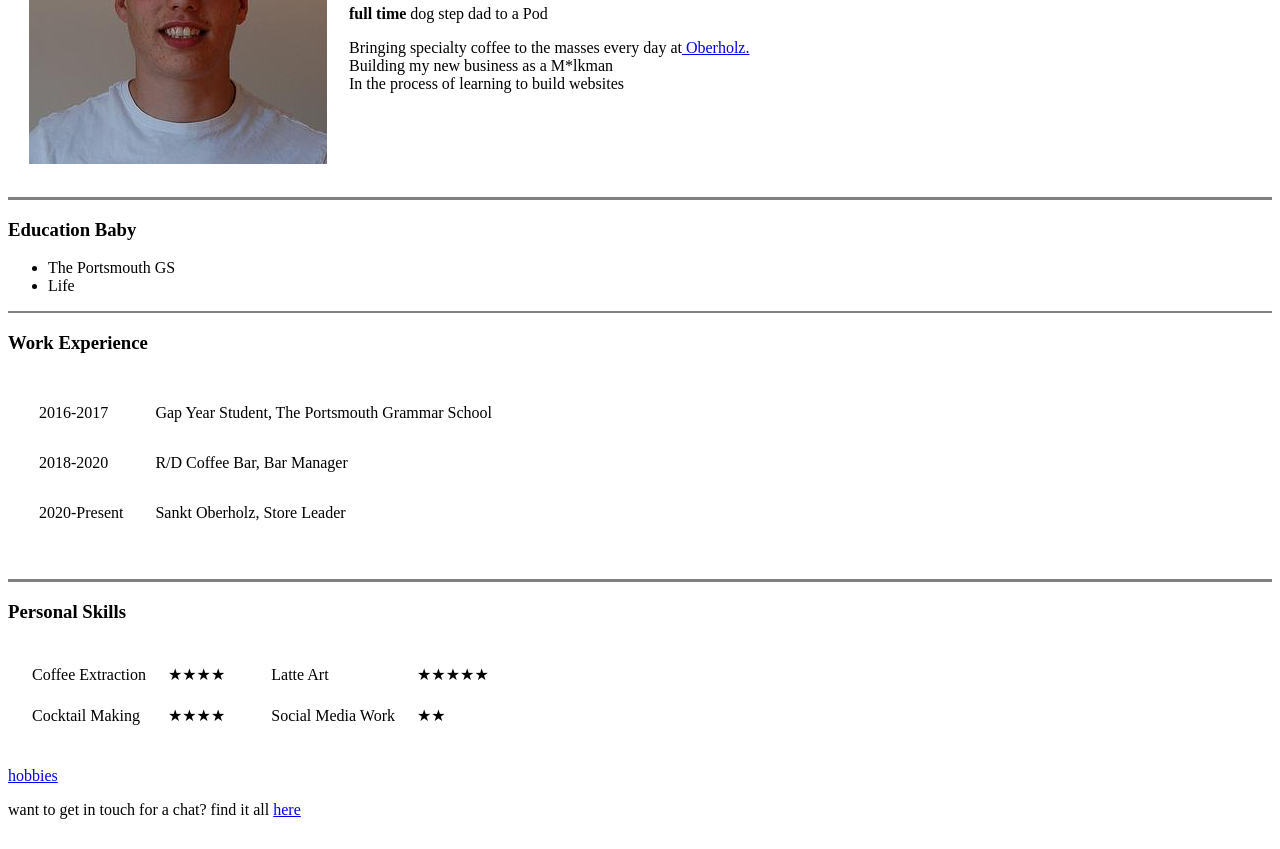
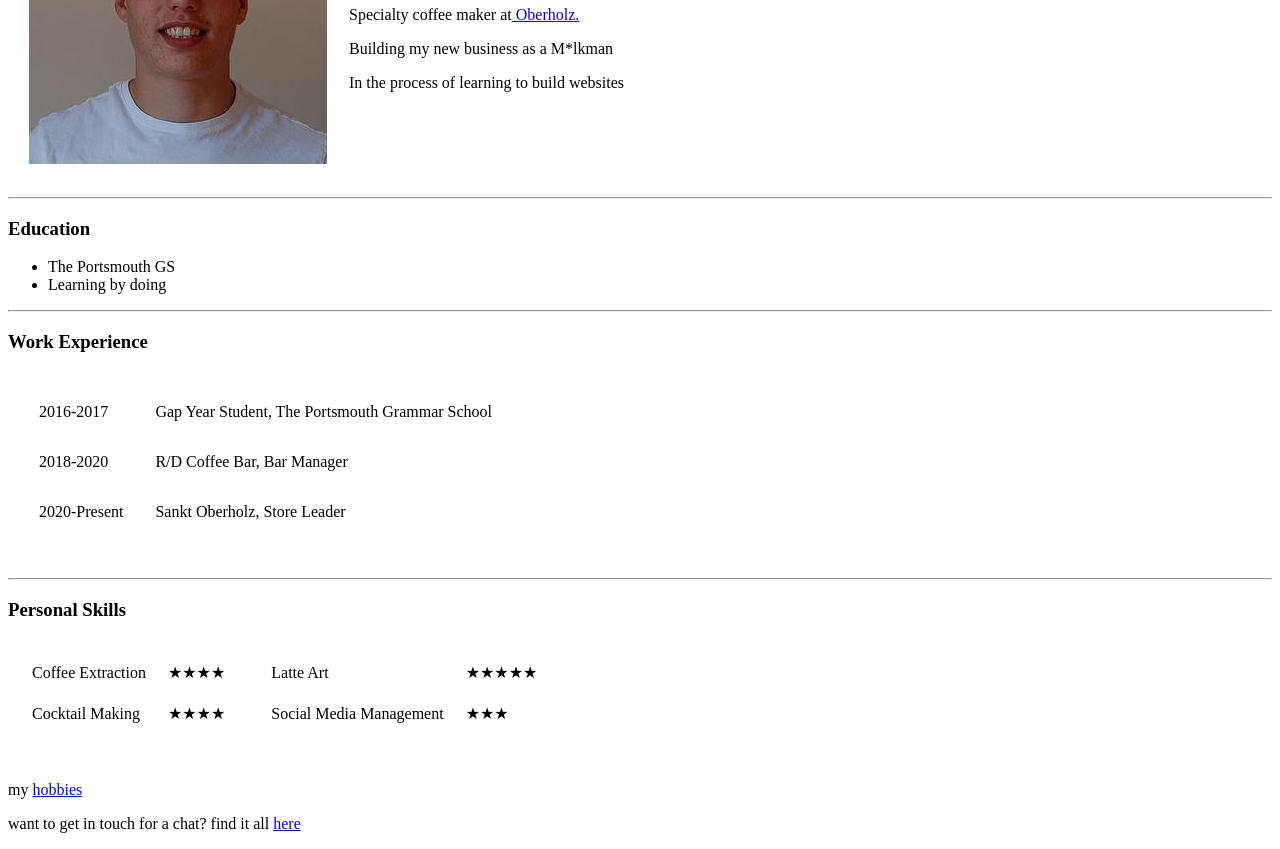
Before and after one commit to DannyHeyes/CV, a plain HTML site: page index.html in a window 1280 px wide. Shown: the part 163-1012 px from the top of the page. Drawn offline with Linux system fonts and the light colour scheme.

Commit message:
Update 03.04

```diff
--- a/index.html
+++ b/index.html
@@ -4,6 +4,7 @@
 <head>
   <meta charset="utf-8">
   <title>Danny's Personal Site</title>
+  <link rel="stylesheet" href="css/styles.css">
 </head>
 
 <body>
@@ -11,21 +12,18 @@
     <tr>
       <td> <img src="danny.jpg" alt="Headshot"></td>
       <td><h1>Danny Heyes</h1>
-      <p><strong>full time</strong> dog step dad to a Pod</p>
-      <p>Bringing specialty coffee to the masses every day at<a href="https://sanktoberholz.de"> Oberholz.</a>
-      <br>
-      Building my new business as a M*lkman
-      <br>
-      In the process of learning to build websites</p></td>
+      <p>Specialty coffee maker at<a href="https://sanktoberholz.de"> Oberholz.</a></p>
+      <p>Building my new business as a M*lkman</p>
+      <p>In the process of learning to build websites</p></td>
     </tr>
   </table>
-  <hr size="3" noshade>
-  <h3>Education Baby</h3>
+  <hr>
+  <h3>Education </h3>
   <ul>
     <li>The Portsmouth GS</li>
-    <li>Life</li>
+    <li>Learning by doing</li>
   </ul>
-  <hr <size="3" noshade>
+  <hr>
   <h3>Work Experience</h3>
   <table cellspacing="30">
     <tr>
@@ -42,7 +40,7 @@
     </tr>
   </table>
   <br>
-  <hr size="3" noshade>
+  <hr>
   <h3>Personal Skills</h3>
   <table>
     <tr>
@@ -65,15 +63,15 @@
             <td>★★★★★</td>
           </tr>
           <tr>
-            <td>Social Media Work</td>
-            <td>★★</td>
+            <td>Social Media Management</td>
+            <td>★★★</td>
           </tr>
         </table>
       </td>
     </tr>
   </table>
   <br>
-  <a href="hobbies.html">hobbies</a>
+  <p> my <a href="hobbies.html">hobbies</a></p>
   <p>want to get in touch for a chat? find it all <a href="contact.html">here</a></p>
 </body>
 
```
Also changed, not shown: contact.html (+3 -2 lines), hobbies.html (+6 -2 lines).
